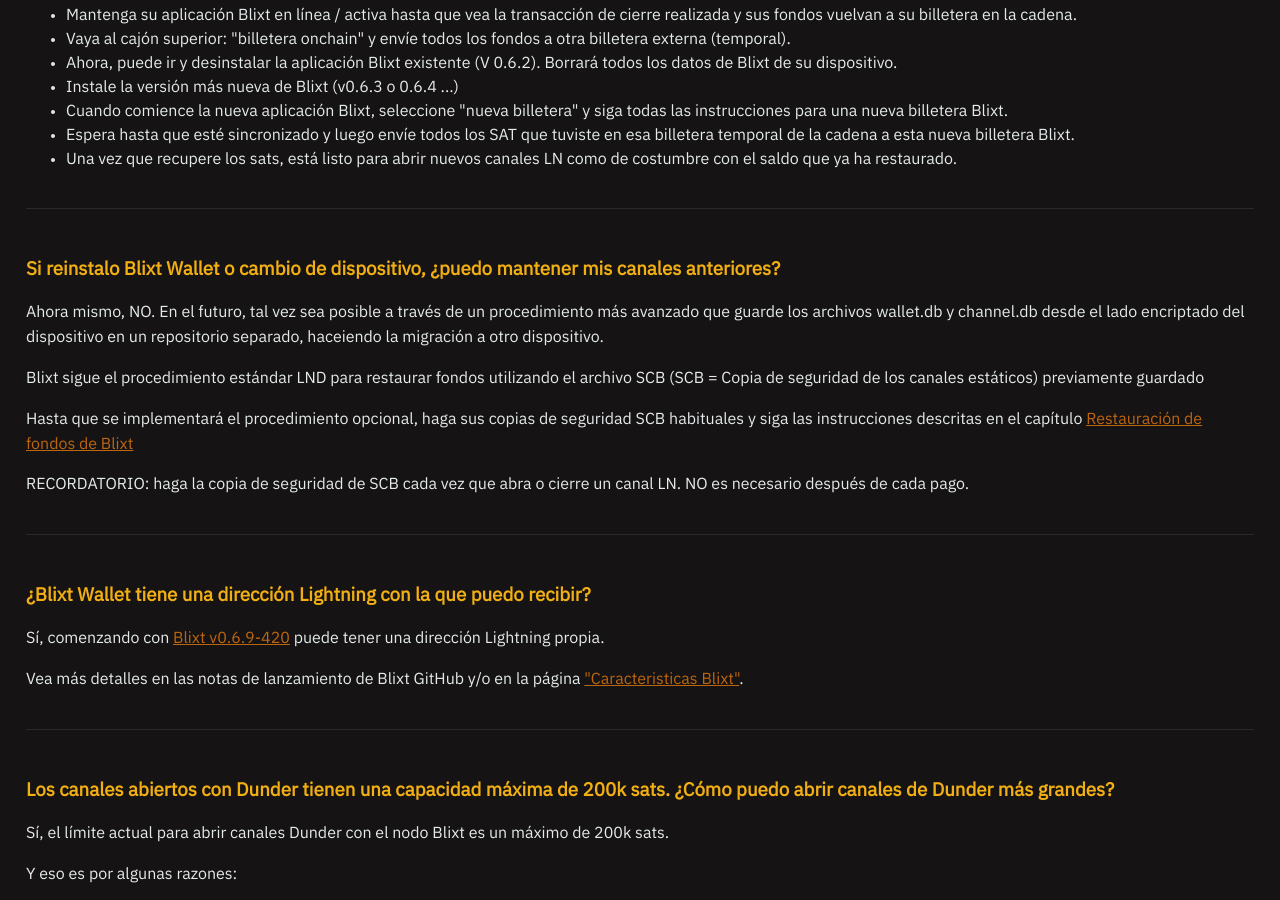
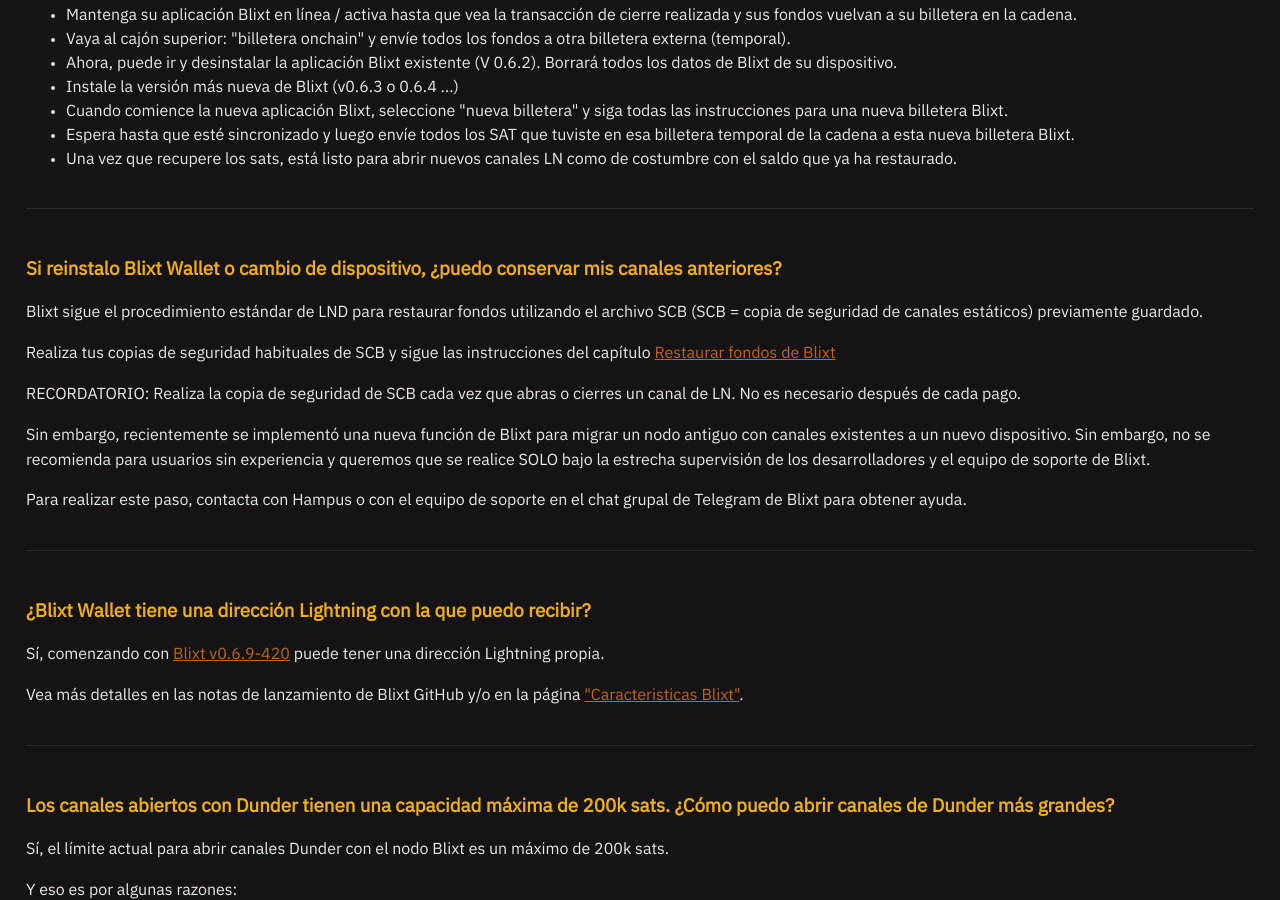
Before and after one commit to BlixtWallet/blixtwallet.github.io, a Jekyll site: the page built from faq_es.html, in a window 1280 px wide and 900 px high, scrolled down 17860 px. Built offline with Jekyll 4.4.1, drawn with Linux system fonts in a browser that asks for light colours.

Commit message:
add migrate info

```diff
--- a/faq_es.html
+++ b/faq_es.html
@@ -599,14 +599,15 @@
    </ul>
  </section>
 
- <section id="blixt-migrar">
-   <h3>Si reinstalo Blixt Wallet o cambio de dispositivo, ¿puedo mantener mis canales anteriores?</h3>
-   <p>Ahora mismo, NO. En el futuro, tal vez sea posible a través de un procedimiento más avanzado que guarde los archivos wallet.db y channel.db
-      desde el lado encriptado del dispositivo en un repositorio separado, haceiendo la migración a otro dispositivo. </p>
-   <p>Blixt sigue el procedimiento estándar LND para restaurar fondos utilizando el archivo SCB (SCB = Copia de seguridad de los canales estáticos) previamente guardado </p>
-   <p>Hasta que se implementará el procedimiento opcional, haga sus copias de seguridad SCB habituales y siga las instrucciones descritas en el capítulo <a href="#blixtore"> Restauración de fondos de Blixt </a> </p>
-     <p>RECORDATORIO: haga la copia de seguridad de SCB cada vez que abra o cierre un canal LN. NO es necesario después de cada pago.</p>
-   </section>
+ <section id="blixt-migrate">
+  <h3>Si reinstalo Blixt Wallet o cambio de dispositivo, ¿puedo conservar mis canales anteriores?</h3>
+  <p>Blixt sigue el procedimiento estándar de LND para restaurar fondos utilizando el archivo SCB (SCB = copia de seguridad de canales estáticos) previamente guardado.</p>
+  <p>Realiza tus copias de seguridad habituales de SCB y sigue las instrucciones del capítulo <a href="#blixt-restore">Restaurar fondos de Blixt</a></p>
+  <p>RECORDATORIO: Realiza la copia de seguridad de SCB cada vez que abras o cierres un canal de LN. No es necesario después de cada pago.</p>
+  <p>Sin embargo, recientemente se implementó una nueva función de Blixt para migrar un nodo antiguo con canales existentes a un nuevo dispositivo.
+     Sin embargo, no se recomienda para usuarios sin experiencia y queremos que se realice SOLO bajo la estrecha supervisión de los desarrolladores y el equipo de soporte de Blixt.</p>
+  <p>Para realizar este paso, contacta con Hampus o con el equipo de soporte en el <a href="https://t.me/blixtwallet/411466"></a>chat grupal de Telegram de Blixt</a> para obtener ayuda.</p>
+  </section>
 
    <section id="blixt-lnaddress">
      <h3>¿Blixt Wallet tiene una dirección Lightning con la que puedo recibir?</h3>
```
Also changed, not shown: faq.html (+5 -4 lines).
